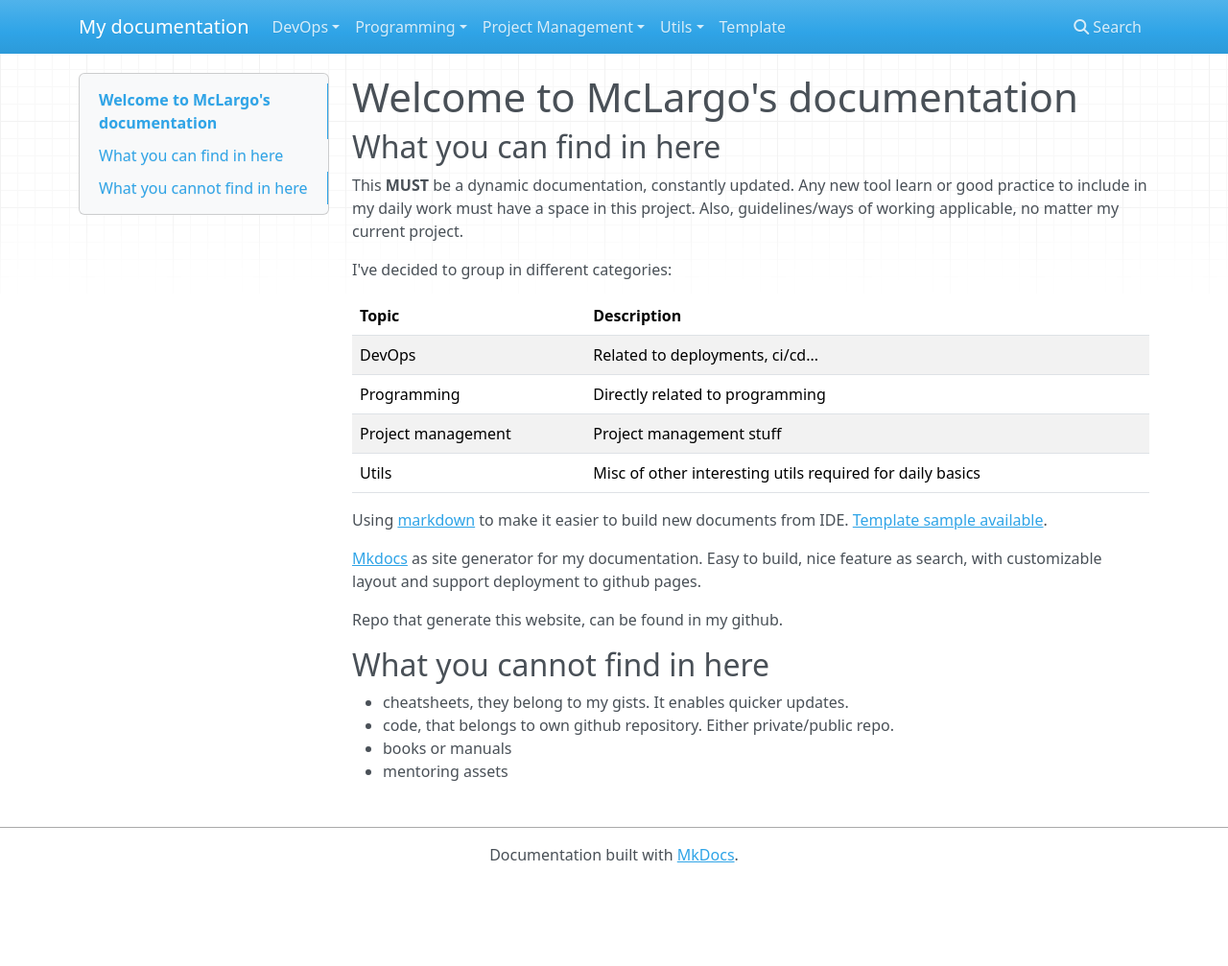
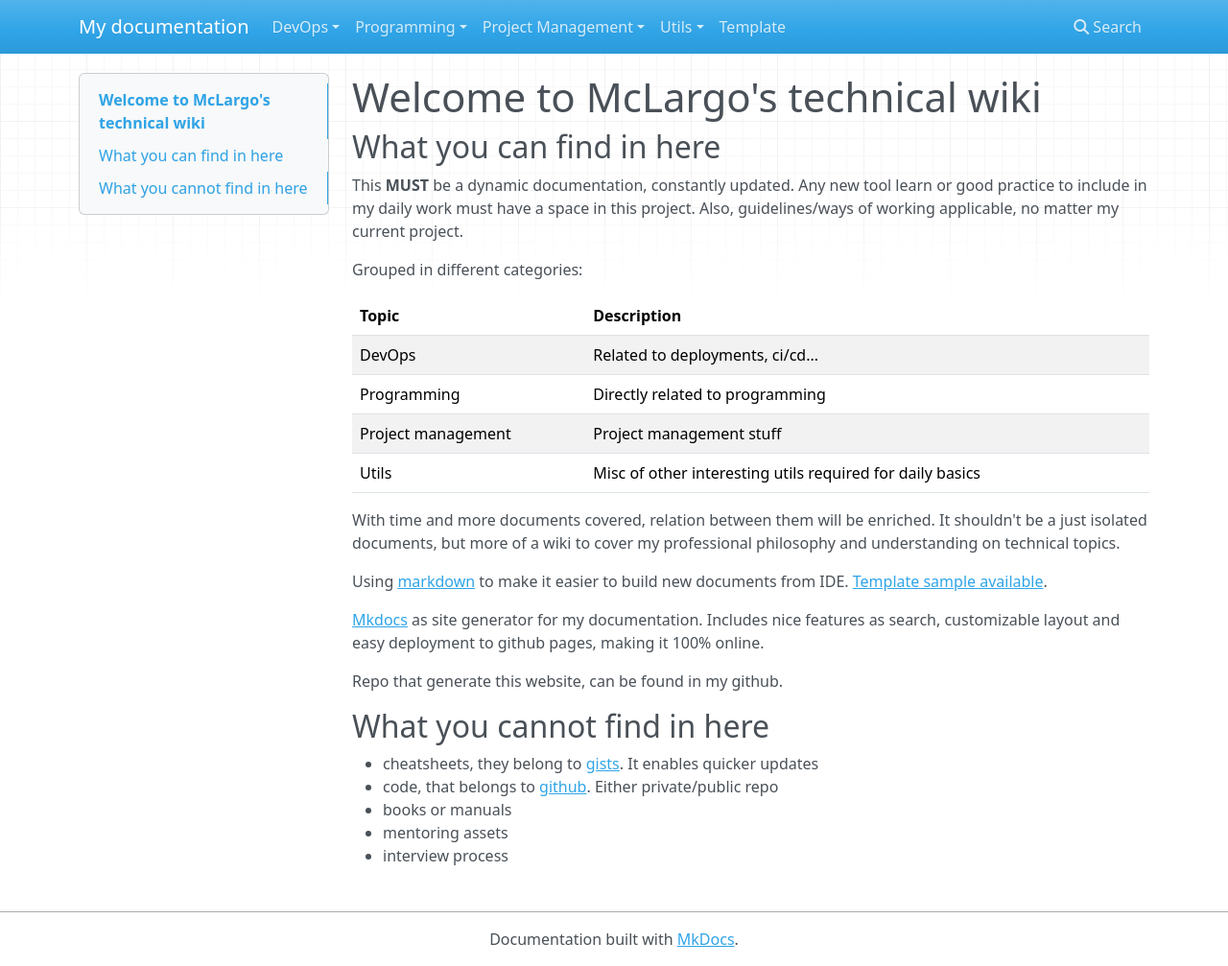
Before and after one commit to McLargo/mkdown-docs, an MkDocs documentation site: the page built from docs/index.md, in a window 1280 px wide and 1007 px high. Shown: the whole window at 96% size. Built offline with MkDocs 1.6.1, drawn with Linux system fonts in a browser that asks for light colours; nearby versions of some CDN libraries.

Commit message:
Update on index page

```diff
--- a/docs/index.md
+++ b/docs/index.md
@@ -1,10 +1,10 @@
-# Welcome to McLargo's documentation
+# Welcome to McLargo's technical wiki
 
 ## What you can find in here
 
 This **MUST** be a dynamic documentation, constantly updated. Any new tool learn or good practice to include in my daily work must have a space in this project. Also, guidelines/ways of working applicable, no matter my current project.
 
-I've decided to group in different categories:
+Grouped in different categories:
 
 | Topic              | Description                                               |
 | ------------------ | --------------------------------------------------------- |
@@ -13,17 +13,18 @@ I've decided to group in different categories:
 | Project management | Project management stuff                                  |
 | Utils              | Misc of other interesting utils required for daily basics |
 
+With time and more documents covered, relation between them will be enriched. It shouldn't be a just isolated documents, but more of a wiki to cover my professional philosophy and understanding on technical topics.
 
 Using [markdown](https://gist.github.com/McLargo/44c180a217f1d6c05aeff43bec82ceaa) to make it easier to build new documents from IDE. [Template sample available](template).
 
-[Mkdocs](https://www.mkdocs.org/) as site generator for my documentation. Easy to build, nice feature as search, with customizable layout and support deployment to github pages.
+[Mkdocs](https://www.mkdocs.org/) as site generator for my documentation. Includes nice features as search, customizable layout and easy deployment to github pages, making it 100% online.
 
 Repo that generate this website, can be found in my github.
 
-
 ## What you cannot find in here
 
-- cheatsheets, they belong to my gists. It enables quicker updates.
-- code, that belongs to own github repository. Either private/public repo.
+- cheatsheets, they belong to [gists](https://gist.github.com/McLargo). It enables quicker updates
+- code, that belongs to [github](https://github.com/McLargo/). Either private/public repo
 - books or manuals
 - mentoring assets
+- interview process
```
